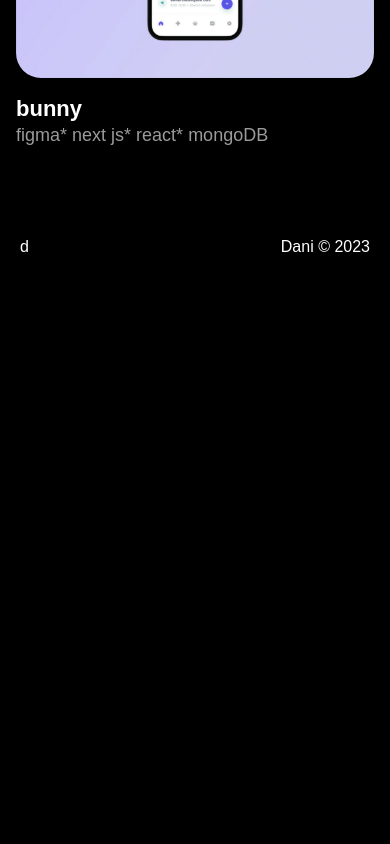
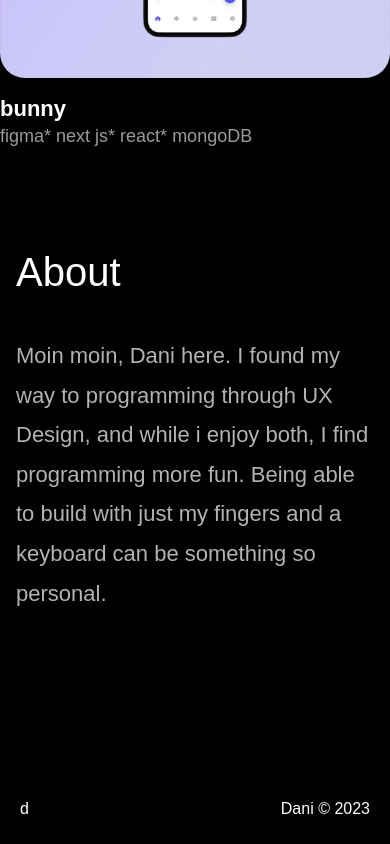
Before and after one commit to d-opri/d-opri.github.io, a Next.js app: page / in a window 390 px wide. Shown: the part 2446-3290 px from the top of the page. Before the commit the page ends 2728 px from the top, so only its background shows below. Built offline with nearby package versions, Linux system fonts and the light colour scheme; a web font is replaced by a local one.

Commit message:
style container mobile size

```diff
--- a/components/Layout.js
+++ b/components/Layout.js
@@ -19,18 +19,18 @@ export default function Layout({ children }) {
 const PageContainer = styled.div``;
 
 const Main = styled.main`
-  padding-bottom: 6rem;
-  display: flex;
-  flex-direction: column;
-  align-items: center;
-  gap: 5rem;
+  // padding-bottom: 6rem;
+  // display: flex;
+  // flex-direction: column;
+  // align-items: center;
+  // gap: 5rem;
 
-  @media screen and (max-width: 834px) {
-    margin: 1rem;
-    padding-bottom: 3rem;
-  }
+  // @media screen and (max-width: 834px) {
+  //   margin: 1rem;
+  //   padding-bottom: 3rem;
+  // }
 
-  @media screen and (min-width: 834px) {
-    margin: 100px;
-  }
+  // @media screen and (min-width: 834px) {
+  //   margin: 100px;
+  // }
 `;
--- /dev/null
+++ b/components/newComponents/About.js
@@ -0,0 +1,11 @@
+import SectionElement from "./Container";
+
+export default function About() {
+  return (
+    <SectionElement
+      id="About"
+      title="About"
+      text="Moin moin, Dani here. I found my way to programming through UX Design, and while i enjoy both, I find programming more fun. Being able to build with just my fingers and a keyboard can be something so personal."
+    />
+  );
+}
--- /dev/null
+++ b/components/newComponents/Container.js
@@ -0,0 +1,99 @@
+import React from "react";
+import styled from "styled-components";
+import { useInView } from "react-intersection-observer";
+
+export default function SectionElement({ children, title, id, text }) {
+  const { ref, inView } = useInView({
+    triggerOnce: false,
+    threshold: 0,
+    rootMargin: "0px 0px -50% 0px",
+  });
+
+  const containerClassName = `hidden ${inView ? "show" : ""}`;
+
+  return (
+    <Section ref={ref} id={id} className={containerClassName}>
+      <Header>
+        <Title>{title}</Title> <Text>{text}</Text>
+      </Header>
+      <Article>{children}</Article>
+    </Section>
+  );
+}
+
+const Section = styled.section`
+  height: min-content;
+  width: 100%;
+  scroll-snap-align: start;
+
+  display: flex;
+  flex-flow: column;
+  place-content: flex-start;
+  align-items: flex-start;
+  padding: 100px 1rem;
+
+  gap: 60px;
+
+  @media (min-width: 768px) {
+    padding: 0;
+  }
+`;
+
+const Header = styled.header`
+  display: flex;
+  flex-direction: column;
+  place-content: flex-start;
+  align-items: flex-start;
+  gap: 40px;
+
+  @media (min-width: 768px) {
+    padding: 0;
+  }
+`;
+
+const Title = styled.h2`
+  font-weight: 400;
+  font-size: 40px;
+  line-height: 1.2em;
+
+  @media (min-width: 768px) {
+    padding: 0;
+  }
+`;
+
+const Text = styled.p`
+  opacity: 0.7;
+  font-size: 22px;
+  line-height: 1.8em;
+
+  word-break: break-word;
+  overflow-wrap: break-word;
+
+  @media (min-width: 768px) {
+    padding: 0;
+  }
+`;
+
+const Article = styled.article`
+  @media (min-width: 768px) {
+    padding: 0;
+  }
+`;
+
+// const StyledTitle = styled.h1`
+//   font-style: normal;
+//   font-weight: 500;
+//   font-size: 3.125rem;
+//   line-height: 51px;
+//   letter-spacing: 0.07em;
+//   text-transform: uppercase;
+
+//   @media screen and (min-width: 1200px) {
+//     font-weight: 500;
+//     // font-size: 4.688rem;
+//     font-size: 12.5rem;
+//     line-height: 12.875rem;
+//     letter-spacing: 0.105em;
+//     transform: translateX(50.2466%);
+//   }
+// `;
--- a/src/pages/index.js
+++ b/src/pages/index.js
@@ -1,5 +1,5 @@
 import Hero from "../../components/Hero";
-import About from "../../components/About";
+import About from "../../components/newComponents/About";
 import Skills from "../../components/Skills";
 import Contact from "../../components/Contact";
 import Work from "../../components/Projects";
@@ -10,6 +10,7 @@ export default function Home() {
     <>
       <Hero />
       <Projects />
+      <About />
       {/* <About />
       <Skills />
       <Work />
```
